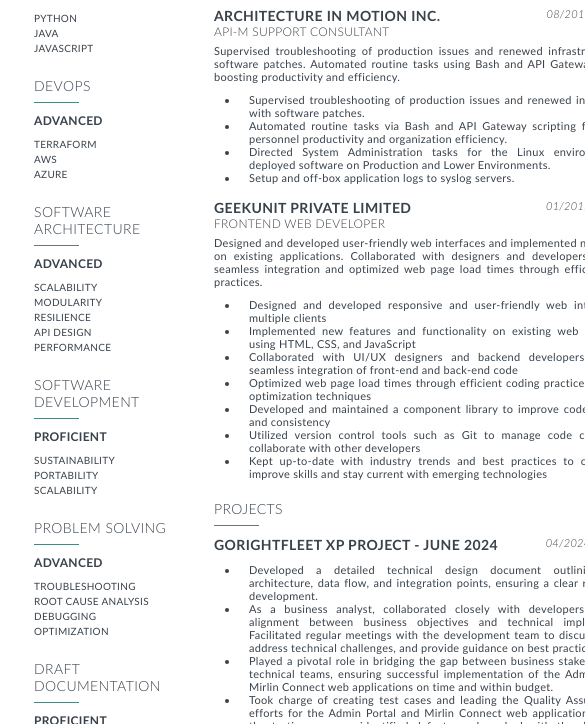
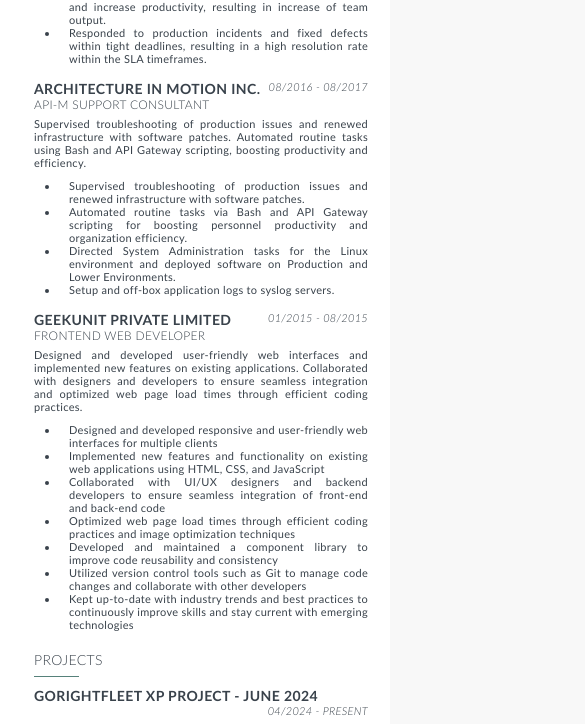
Before and after one commit to mtalhas/my-resume, a website: page resume.html in a window 390 px wide. Shown: the part 671-1395 px from the top of the page, 585 px wide, since content can reach past the window. Drawn offline with Linux system fonts and the light colour scheme; a web font is replaced by a local one.

Commit message:
mobile and pdf friendly

```diff
--- a/resume.html
+++ b/resume.html
@@ -156,17 +156,6 @@
     ul.two-column li {
       padding-left: 0; }
 
-
-@page :first {
-  size: A4;
-  margin: 0 5px 30px 5px !important; }
-
-
-@page {
-  size: A4;
-  margin: 30px 5px 30px 5px; }
-
-
 .container {
   padding-top: 20px; }
 
@@ -201,7 +190,7 @@
 /* Layouts */
 .page {
   background: white;
-  width: 612px;
+  width: 50%;
   min-height: 792px;
   display: block;
   margin: 0 auto;
@@ -215,18 +204,23 @@
 
 .left-column {
   float: left;
-  width: 160px;
+  width: 22%;
   margin-right: 20px;
   word-wrap: break-word; }
 
 .right-column {
-  width: auto;
+  width: 100%;
   overflow: hidden; }
 
 .item {
   margin-bottom: 15px; }
   .item:last-child {
     margin-bottom: 0; }
+
+.resume-content {
+  display: flex;
+  flex-direction: row;
+}
 
 @media print {
   body {
@@ -245,7 +239,65 @@
   .work-container .item {
     page-break-inside: auto; }
   .fa-external-link {
-    display: none; } }
+    display: none; }
+
+  @page :first {
+    size: A4;
+    margin: 0 5px 30px 5px !important; }
+
+
+  @page {
+    size: A4;
+    margin: 30px 5px 30px 5px; }
+  }
+
+@media only screen and (max-width: 600px) {
+  body {margin: 0;}
+  .page {width: auto !important;}
+  .resume-content { flex-direction: column-reverse;}
+  .left-column .right-column {
+    order: initial;
+  }
+  .left-column { width: 100%;}
+  .right-column { width: 100%;}
+}
+
+@media only screen and (max-width: 900px) {
+  body{margin: 0;}
+  .page {width: auto !important;}
+  .resume-content { flex-direction: column-reverse;}
+  .left-column .right-column {
+    order: initial;
+  }
+  .left-column { width: 100%;}
+  .right-column { width: 100%;}
+}
+
+@media only screen and (max-width: 1200px) {
+  body{margin: 0;}
+  .page {width: auto !important;}
+  .resume-content { flex-direction: column-reverse;}
+  .left-column .right-column {
+    order: initial;
+  }
+  .left-column { width: 100%;}
+  .right-column { width: 100%;}
+}
+
+@media only screen and (max-width: 1201px) {
+  .left-column { width: 60%;}
+  .right-column { width: 100%;}
+}
+
+@media only screen and (max-width: 1300px) {
+  .left-column { width: 35%;}
+  .right-column { width: 100%;}
+}
+
+@media only screen and (max-width: 1500px) {
+  .left-column { width: 35%;}
+  .right-column { width: 100%;}
+}
 
 /* Components */
 .info-tag-container {
```
Also changed, not shown: 1 other file.
